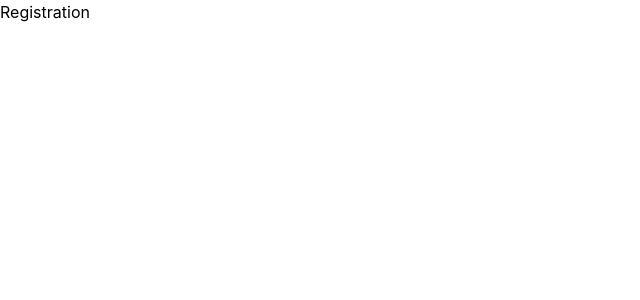
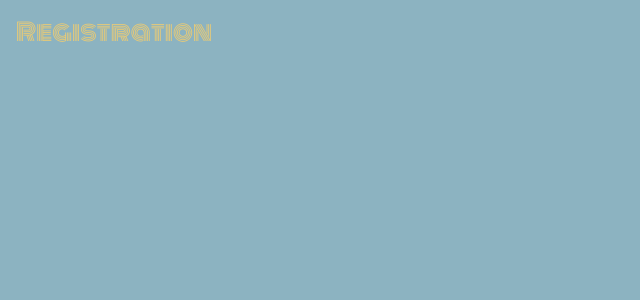
Before and after one commit to SimoneCelli80/SoSmoothFrontend, a React (Create React App) app: page /registration in a window 1280 px wide. Shown: the top 300 px of the page, without its empty margins (0-640 px from the left). Built offline with nearby package versions, Linux system fonts and the light colour scheme; a web font is replaced by a local one.

Commit message:
Added color and font

```diff
--- a/src/output.css
+++ b/src/output.css
@@ -743,6 +743,11 @@ video {
   background-color: transparent;
 }
 
+.bg-smoothBlue {
+  --tw-bg-opacity: 1;
+  background-color: rgb(140 179 193 / var(--tw-bg-opacity));
+}
+
 .bg-gradient-to-r {
   background-image: linear-gradient(to right, var(--tw-gradient-stops));
 }
@@ -788,6 +793,10 @@ video {
   padding: 2rem;
 }
 
+.p-4 {
+  padding: 1rem;
+}
+
 .pl-16 {
   padding-left: 4rem;
 }
@@ -798,6 +807,10 @@ video {
 
 .pt-6 {
   padding-top: 1.5rem;
+}
+
+.pl-4 {
+  padding-left: 1rem;
 }
 
 .text-center {
@@ -834,6 +847,11 @@ video {
 .text-6xl {
   font-size: 3.75rem;
   line-height: 1;
+}
+
+.text-xl {
+  font-size: 1.25rem;
+  line-height: 1.75rem;
 }
 
 .font-bold {
--- a/src/pages/Login.jsx
+++ b/src/pages/Login.jsx
@@ -2,8 +2,10 @@ import React from "react";
 
 const Login = () => {
   return (
-    <div>
-      <h1>Login</h1>
+    <div className="bg-smoothGrey h-screen w-screen">
+      <h1 className="text-smoothWhite font-monoton text-2xl pt-4 pl-4">
+        Login
+      </h1>
     </div>
   );
 }
--- a/src/pages/Registration.jsx
+++ b/src/pages/Registration.jsx
@@ -2,8 +2,10 @@ import React from "react";
 
 const Registration = () => {
     return (
-        <div>
-            <h1>Registration</h1>
+        <div className="bg-smoothBlue h-screen w-screen">
+            <h1 className="text-smoothYellow font-monoton text-2xl pt-4 pl-4">
+                Registration
+            </h1>
         </div>
     )
 }
```
